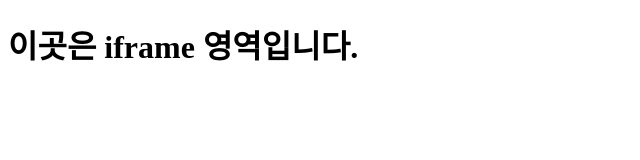
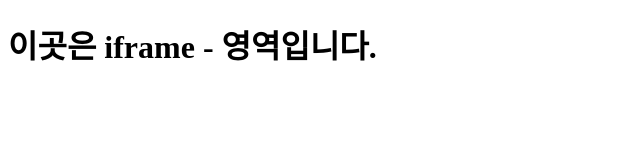
Before and after one commit to wndgus0712/basic, a plain HTML site: page index.html in a window 1280 px wide. Shown: the whole page, without its empty margins (0-640 px from the left). Drawn offline with Linux system fonts and the light colour scheme.

Commit message:
Update index.html

```diff
--- a/index.html
+++ b/index.html
@@ -4,6 +4,6 @@
   <title>iframe</title>
 </head>
 <body>
- <h1>이곳은 iframe 영역입니다.</h1>
+ <h1>이곳은 iframe -  영역입니다.</h1>
 </body>
 </html>
```
